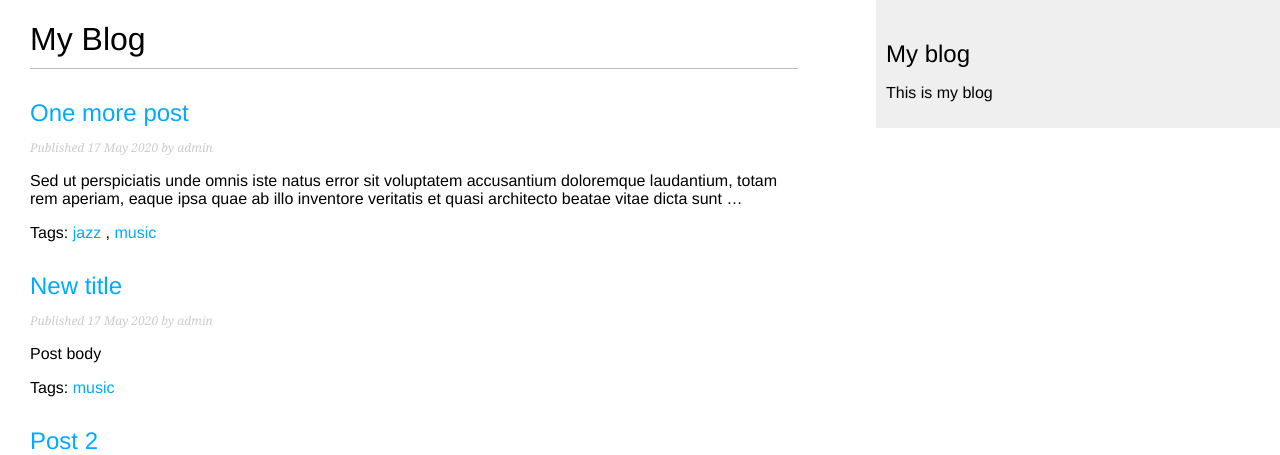
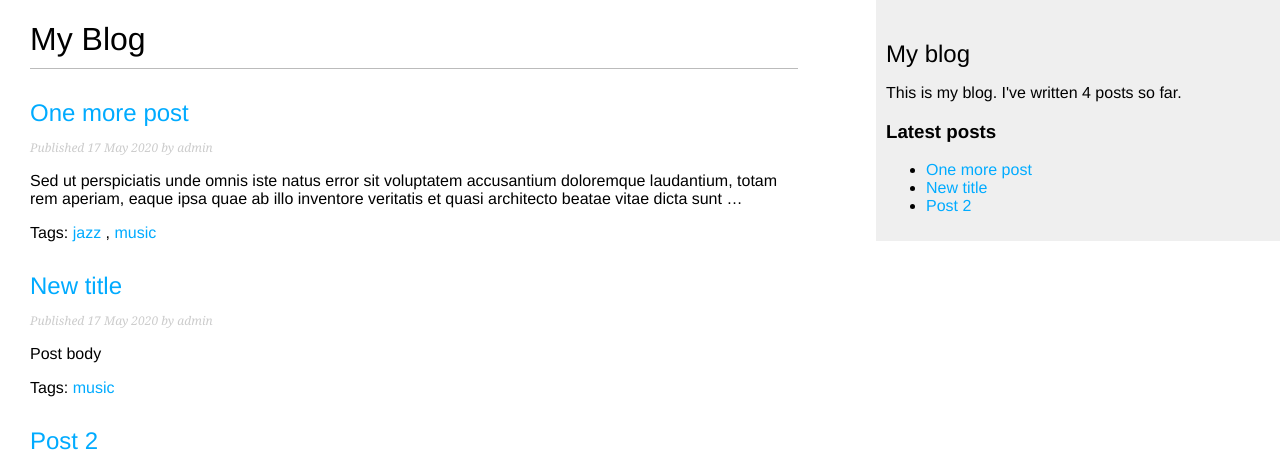
Before and after one commit to dchaika1990/django-blog, a Django app: page /blog/ in a window 1280 px wide. Shown: the top 455 px of the page. Run offline with Django 3.2, Linux system fonts and the light colour scheme; data comes from the database, SQL or seed files in the repository; parts of the project's set-up code (start-up, migrations or seed data) failed here and were passed over.

Commit message:
add tag count and filter latest posts

```diff
--- /dev/null
+++ b/blog/templatetags/blog_tags.py
@@ -0,0 +1,19 @@
+from django import template
+from ..models import Post
+
+register = template.Library()
+
+
+# Count simple tag
+@register.simple_tag
+def total_posts():
+    return Post.published.count()
+
+
+# Show latest posts
+@register.inclusion_tag('blog/post/latest_posts.html')
+def show_latest_posts(count=5):
+    latest_posts = Post.published.order_by('-publish')[:count]
+    return {
+        'latest_posts': latest_posts
+    }
--- a/templates/blog/base.html
+++ b/templates/blog/base.html
@@ -1,3 +1,4 @@
+{% load blog_tags %}
 {% load static %}
 <!doctype html>
 <html lang="en">
@@ -15,7 +16,10 @@
     </div>
     <div id="sidebar">
         <h2>My blog</h2>
-        <p>This is my blog</p>
+        <p>This is my blog. I've written {% total_posts %} posts so far.</p>
+
+        <h3>Latest posts</h3>
+        {% show_latest_posts 3 %}
     </div>
 </body>
 </html>
--- /dev/null
+++ b/templates/blog/post/latest_posts.html
@@ -0,0 +1,7 @@
+<ul>
+    {% for post in latest_posts %}
+        <li>
+            <a href="{{ post.get_absolute_url }}">{{ post.title }}</a>
+        </li>
+    {% endfor %}
+</ul>
--- a/templates/blog/post/list.html
+++ b/templates/blog/post/list.html
@@ -4,9 +4,14 @@
 {% endblock %}
 {% block content %}
     <h1>My Blog</h1>
+
+    {#  Tags  #}
     {% if tag %}
         <h2>Posts tagged with "{{ tag.name }}"</h2>
     {% endif %}
+    {#  Tags end  #}
+
+    {#  Post  #}
     {% for post in posts %}
         <h2>
             <a href="{{ post.get_absolute_url }}">{{ post.title }}</a>
@@ -22,5 +27,10 @@
         </p>
         {% endif %}
     {% endfor %}
+    {#  Post end  #}
+
+    {#  Pagination  #}
     {% include 'pagination.html' with page=posts %}
+    {#  Pagination end  #}
+
 {% endblock %}
```
Also changed, not shown: blog/templatetags/__init__.py (added).
